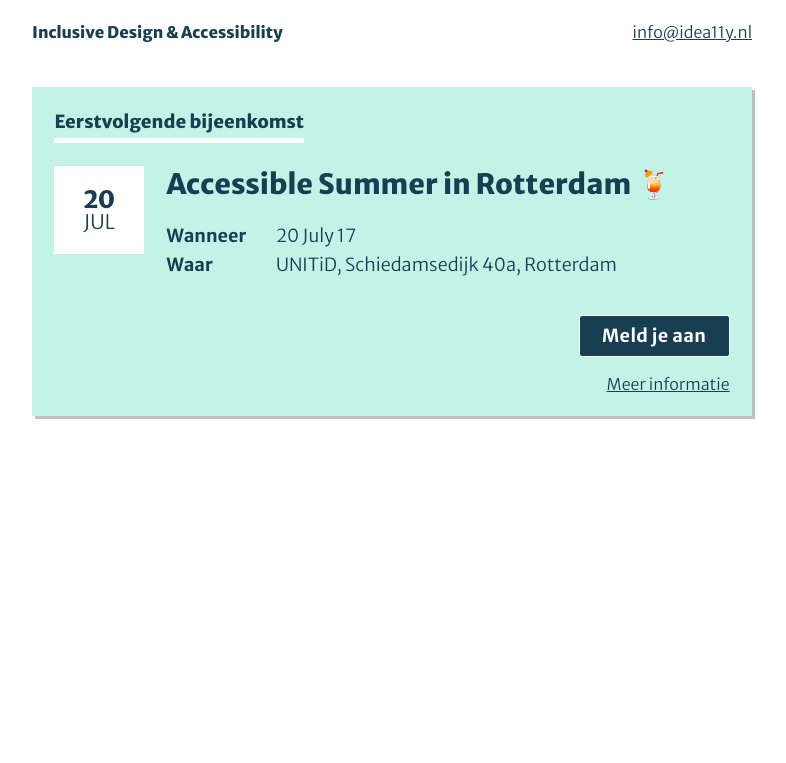
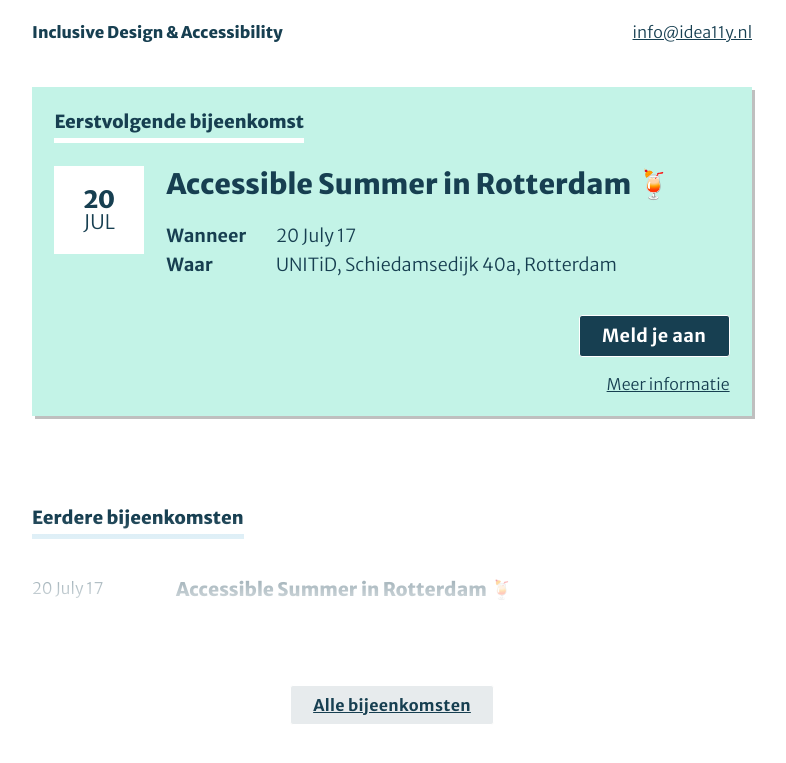
Before and after one commit to petervangrieken/ideal, a Jekyll site: the page built from index.html, in a window 1280 px wide. Shown: the top 763 px of the page, without its empty margins (248-1034 px from the left). Built offline with Jekyll 4.4.1, drawn with Linux system fonts in a browser that asks for light colours.

Commit message:
Previous

```diff
--- a/_layouts/default.html
+++ b/_layouts/default.html
@@ -60,6 +60,30 @@
 
 {% endfor %}
 
+
+
+        <section class="past-meetups">
+            <h2>Eerdere bijeenkomsten</h2>
+
+            <ol>
+            {% for post in site.posts reversed %}
+
+                <li>
+                    <h3>{{ post.title }}</h3>
+                    <span>{{ post.date | date: "%e %B %y" }}</span>
+                </li>
+
+			{% endfor %}
+
+            </ol>
+
+
+            <a href="https://www.meetup.com/Inclusive-Design-Accessibility/">Alle bijeenkomsten</a>
+
+        </section>
+
+
+
 </main>
 </body>
 </html>
```
